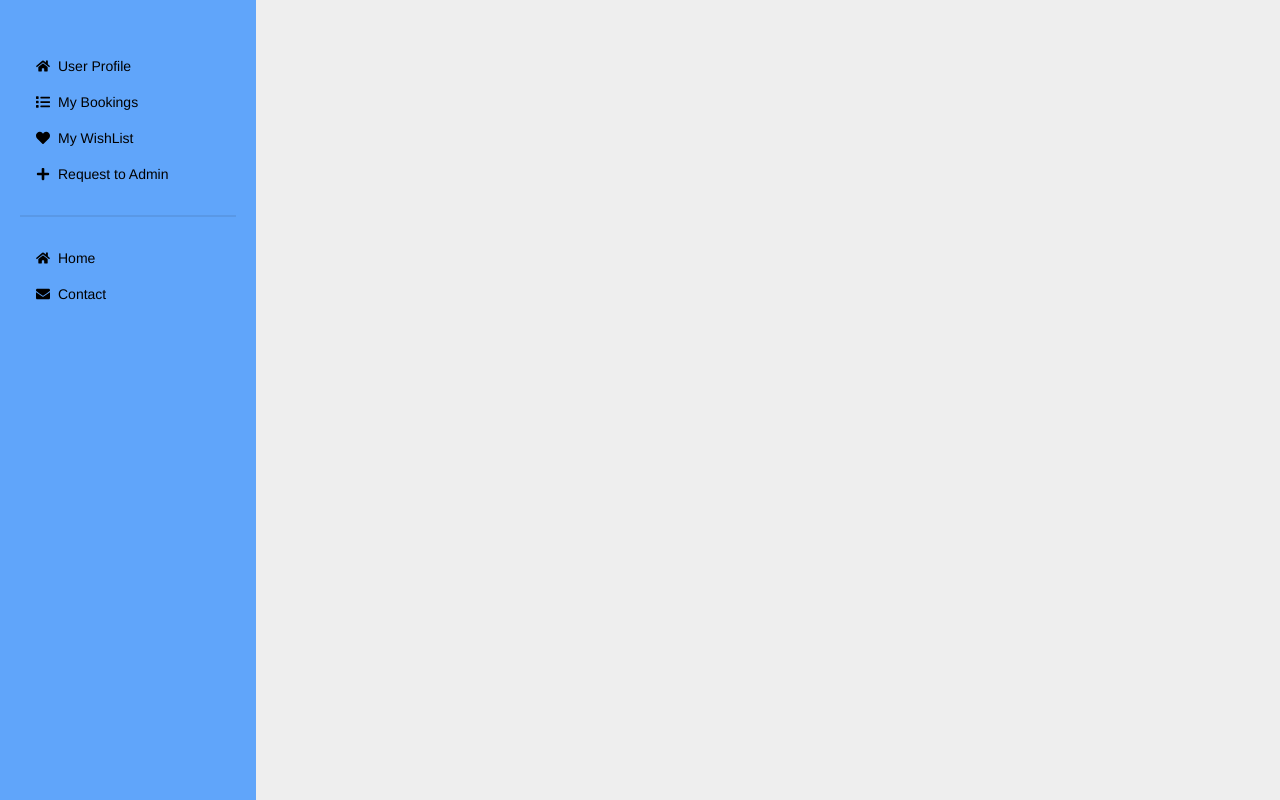
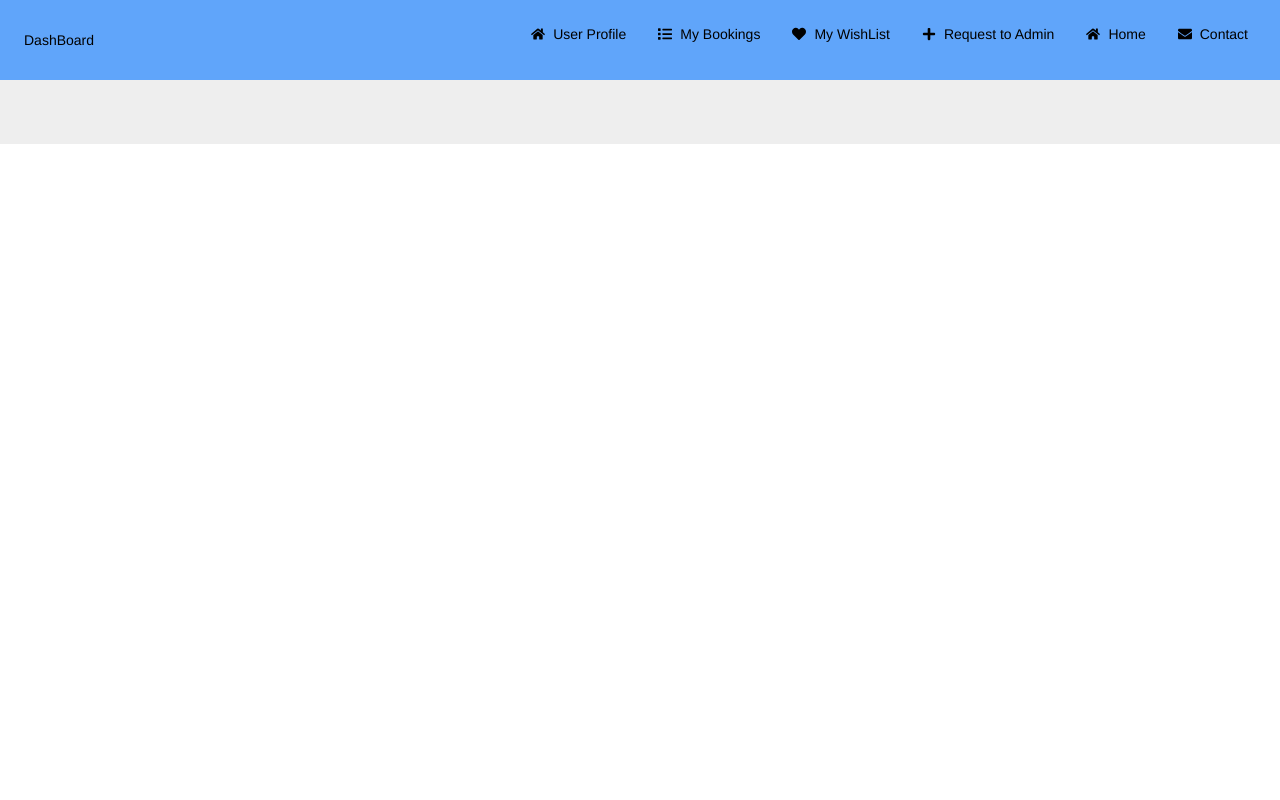
Before and after one commit to tasfia236/TravelTourism, a React (Vite) app: page /dashboard in a window 1280 px wide. Built offline with nearby package versions, Linux system fonts and the light colour scheme; no server answers.

Commit message:
tour type modify

```diff
--- a/src/Layout/Dashboard.jsx
+++ b/src/Layout/Dashboard.jsx
@@ -86,12 +86,44 @@ const Dashboard = () => {
     }
 
     return (
-        <div className="flex">
-            {/* Dashboard side bar */}
-            <div className="w-64 min-h-screen bg-blue-400">
-                <ul className="menu py-12 px-5">
+        <div className="drawer">
+            <input id="my-drawer-3" type="checkbox" className="drawer-toggle" />
+            <div className="drawer-content flex flex-col">
+                {/* Navbar */}
+                <div className="w-full navbar bg-blue-400">
+                    <div className="flex-none lg:hidden">
+                        <label htmlFor="my-drawer-3" aria-label="open sidebar" className="btn btn-square btn-ghost">
+                            <svg xmlns="http://www.w3.org/2000/svg" fill="none" viewBox="0 0 24 24" className="inline-block w-6 h-6 stroke-current"><path strokeLinecap="round" strokeLinejoin="round" strokeWidth="2" d="M4 6h16M4 12h16M4 18h16"></path></svg>
+                        </label>
+                    </div>
+                    <div className="flex-1 px-2 mx-2">DashBoard</div>
+                    <div className="flex-none hidden lg:block">
+                        <ul className="menu menu-horizontal">
+                            {links}
+                            <div className="divider"></div>
+                            <li>
+                                <NavLink to="/">
+                                    <FaHome /> Home
+                                </NavLink>
+                            </li>
+                            <li>
+                                <NavLink to="/order/contact">
+                                    <FaEnvelope /> Contact
+                                </NavLink>
+                            </li>
+                        </ul>
+                    </div>
+
+                </div>
+                {/* Dashboard content */}
+                <div className="flex-1 p-8">
+                    <Outlet />
+                </div>
+            </div>
+            <div className="drawer-side">
+                <label htmlFor="my-drawer-3" aria-label="close sidebar" className="drawer-overlay"></label>
+                <ul className="menu p-4 w-80 min-h-full bg-base-200">
                     {links}
-                    {/* Shared nav links */}
                     <div className="divider"></div>
                     <li>
                         <NavLink to="/">
@@ -105,10 +137,6 @@ const Dashboard = () => {
                     </li>
                 </ul>
             </div>
-            {/* Dashboard content */}
-            <div className="flex-1 p-8">
-                <Outlet />
-            </div>
         </div>
     );
 };
--- a/src/Routes/Routes.jsx
+++ b/src/Routes/Routes.jsx
@@ -19,6 +19,7 @@ import RequestToAdmin from "../pages/Dashboard/User/RequestToAdmin";
 import AllStories from "../pages/Home/TouristStories/AllStory/AllStories";
 import StoryDetail from "../pages/Home/TouristStories/StoriesDetails/StoryDetail";
 import GuideDetails from "../pages/Home/TourismGuide/MeetGuides/GuideDetails";
+import TypePackages from "../pages/Home/TourType/TypePackages";
 
 const Routes = createBrowserRouter([
   {
@@ -59,6 +60,11 @@ const Routes = createBrowserRouter([
         path: "/guideDetails/:id",
         element:<GuideDetails></GuideDetails>,
         loader: ({ params }) => fetch(`http://localhost:8000/guidedetails/${params.id}`)
+      },
+      {
+        path: "tourtype/:id",
+        element: <TypePackages></TypePackages>,
+        loader: ({params}) => fetch(`http://localhost:8000/tourtype/${params.id}`)
       }
     ]
   },
--- a/src/pages/Dashboard/Profile/Profile.jsx
+++ b/src/pages/Dashboard/Profile/Profile.jsx
@@ -24,7 +24,7 @@ const Profile = () => {
     return (
         <div className="p-8">
             <h1 className="text-center text-3xl font-black text-blue-800">My Profile</h1>
-            <div className=" flex justify-evenly gap-10 px-16 pr-24 py-12 w-full">
+            <div className=" flex flex-col mx-auto lg:flex-row justify-evenly gap-10 px-16 sm:pl-32 py-12 w-full">
                 <div className=" w-48 mx-12">
                     <img src={profile[0]?.image} className=" rounded-btn" alt="" />
                 </div>
--- /dev/null
+++ b/src/pages/Home/TourType/SingleTypePackage.jsx
@@ -0,0 +1,24 @@
+
+import { Link } from 'react-router-dom';
+
+const SingleTypePackage = ({ spot }) => {
+    const { _id, spot_image, tour_type, trip_title, price} = spot;
+
+    return (
+        <div className="card w-96 bg-base-100 shadow-xl">
+            <figure className="px-10 pt-10">
+                <img src={spot_image} alt="Spot" className="rounded-xl w-[310px] h-[200px]" />
+            </figure >
+            <div className="card-body items-center text-center">
+                <h2 className="card-title">{trip_title}</h2>
+                <p>{tour_type}</p>
+                <p>Price: {price}</p>
+                <div className="card-actions">
+                    <Link to={`/details/${_id}`}><button className="btn btn-primary">View Package</button></Link>
+                </div>
+            </div>
+        </div >
+    );
+};
+
+export default SingleTypePackage;
--- a/src/pages/Home/TourType/TourType.jsx
+++ b/src/pages/Home/TourType/TourType.jsx
@@ -19,13 +19,14 @@ import hiking from '../../../assets/tpes/hiking.jpeg';
 import air from '../../../assets/tpes/air rides.jpeg';
 import historical from '../../../assets/tpes/historical.jpeg';
 import wildlife from '../../../assets/tpes/wildlife.jpeg';
+import { Link } from 'react-router-dom';
 
 const TourType = () => {
     return (
         <div className='mx-auto m-5 text-center'>
-            <h1 className="font-black text-sky-600 text-4xl py-10"> Tour Type </h1>
+            <h1 className="font-black text-sky-600 text-2xl lg:text-4xl py-10"> Tour Type </h1>
             <Swiper
-                slidesPerView={5}
+                slidesPerView={3}
                 spaceBetween={30}
                 freeMode={true}
                 pagination={{
@@ -36,31 +37,31 @@ const TourType = () => {
             >
                 <SwiperSlide>
                 <h1 className='absolute'>Sports</h1>
-                    <img src={sports} alt="" />
+                    <Link to='/tourtype/sports'><img src={sports} alt="" /></Link>
                 </SwiperSlide>
                 <SwiperSlide>
                     <h1 className='absolute'>WildLife</h1>
-                    <img src={wildlife} alt="" />
+                    <Link to='/tourtype/wildlife'><img src={wildlife} alt="" /></Link>
                 </SwiperSlide>
                 <SwiperSlide>
                     <h1 className='absolute'>Hiking</h1>
-                    <img src={hiking} alt="" />
+                    <Link to='/tourtype/hiking'><img src={hiking} alt="" /></Link>
                 </SwiperSlide>
                 <SwiperSlide>
                     <h1 className='absolute'>Walking</h1>
-                    <img src={walking} alt="" />
+                    <Link to='/tourtype/walking'><img src={walking} alt="" /></Link>
                 </SwiperSlide>
                 <SwiperSlide>
                     <h1 className='absolute'>Air Rides</h1>
-                    <img src={air} alt="" />
+                    <Link to='/tourtype/air'><img src={air} alt="" /></Link>
                 </SwiperSlide>
                 <SwiperSlide>
                     <h1 className='absolute'>Desert</h1>
-                    <img src={desert} alt="" />
+                    <Link to='/tourtype/desert'><img src={desert} alt="" /></Link>
                 </SwiperSlide>
                 <SwiperSlide>
                     <h1 className='absolute'>Historical</h1>
-                    <img src={historical} alt="" />
+                    <Link to='/tourtype/historical'><img src={historical} alt="" /></Link>
                 </SwiperSlide>
             </Swiper>
         </div>
--- /dev/null
+++ b/src/pages/Home/TourType/TypePackages.jsx
@@ -0,0 +1,27 @@
+import React from 'react';
+import { Link, useLoaderData } from 'react-router-dom';
+import SingleTypePackage from './SingleTypePackage';
+
+const TypePackages = () => {
+
+    const types = useLoaderData();
+    console.log(types);
+
+    return (
+        <div>
+            <div className="grid lg:grid-cols-3 sm:grid-cols-1 gap-y-5 py-24 px-12 gap-8 ">
+                {
+                    types?.slice(0, 3).map(spot => <SingleTypePackage
+                        key={spot._id}
+                        spot={spot}
+                    ></SingleTypePackage>)
+                }
+            </div>
+            <div className="pb-10 ml-[50%] border-3">
+                <Link to='/allpackages'><button className="btn btn-outline mx-auto">All Packages</button></Link>
+            </div>
+        </div>
+    );
+};
+
+export default TypePackages;
```
